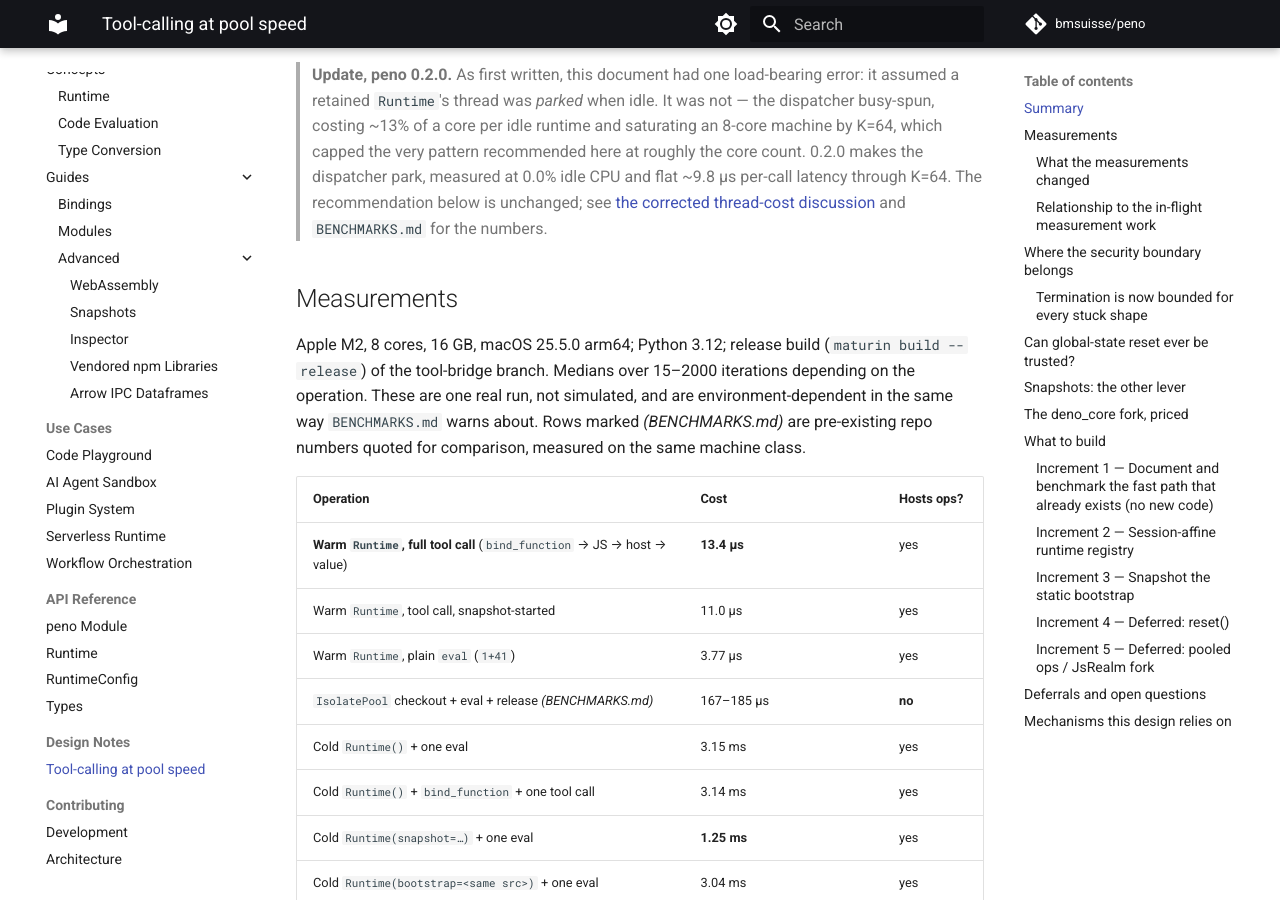
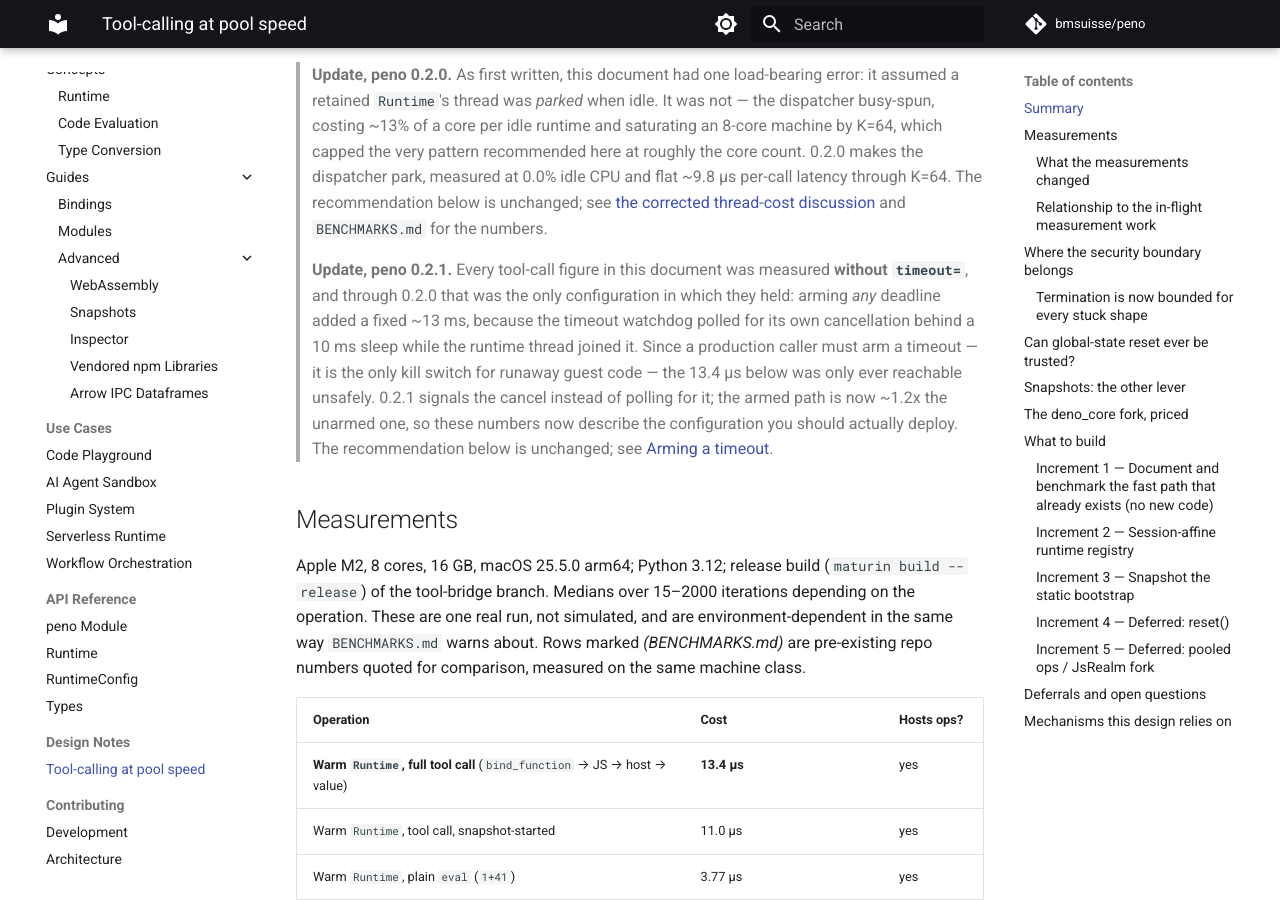
Before and after one commit to bmsuisse/peno, an MkDocs documentation site: the page built from docs/tool-calling-at-pool-speed.md, in a window 1280 px wide and 900 px high, scrolled down 1154 px. Built offline with MkDocs 1.6.1 and Material for MkDocs 9.7.7, drawn with Linux system fonts in a browser that asks for light colours; comment, search, counter and statistics services are not loaded.

Commit message:
docs: record the armed-timeout numbers, and raise the pytest floor
Every tool-calling figure in BENCHMARKS.md and
docs/tool-calling-at-pool-speed.md -- including the headline 13.4us warm host
call -- was measured without `timeout=`, which through 0.2.0 was the only
configuration in which those numbers held. Say so in both places rather than
leaving the claims standing unqualified, and add the before/after table.

Also raise MIN_PYTHON_TESTS from 517 to 548 to match the suite. The floor is
there to catch a suite that silently shrinks, and 31 tests of slack was enough
for a whole file to disappear unnoticed.

Co-Authored-By: Claude Opus 5 <noreply@anthropic.com>

```diff
--- a/docs/tool-calling-at-pool-speed.md
+++ b/docs/tool-calling-at-pool-speed.md
@@ -56,6 +56,18 @@ problem were artifacts of measuring the wrong baseline.
 > recommendation below is unchanged; see
 > [the corrected thread-cost discussion](#where-the-security-boundary-belongs)
 > and `BENCHMARKS.md` for the numbers.
+
+> **Update, peno 0.2.1.** Every tool-call figure in this document was measured
+> **without `timeout=`**, and through 0.2.0 that was the only configuration in
+> which they held: arming *any* deadline added a fixed ~13 ms, because the
+> timeout watchdog polled for its own cancellation behind a 10 ms sleep while
+> the runtime thread joined it. Since a production caller must arm a timeout —
+> it is the only kill switch for runaway guest code — the 13.4 µs below was
+> only ever reachable unsafely. 0.2.1 signals the cancel instead of polling
+> for it; the armed path is now ~1.2x the unarmed one, so these numbers now
+> describe the configuration you should actually deploy. The recommendation
+> below is unchanged; see
+> [Arming a timeout](../BENCHMARKS.md#arming-a-timeout-v021).
 
 ## Measurements
 
```
Also changed, not shown: BENCHMARKS.md (+54 -0 lines), 2 other files.
